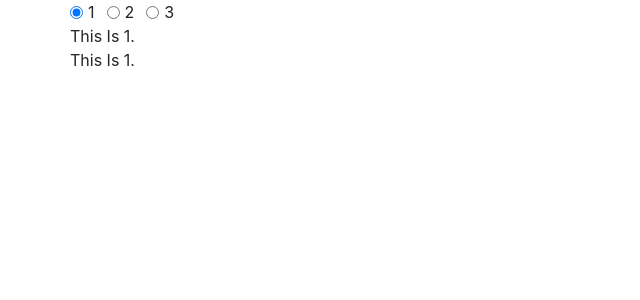
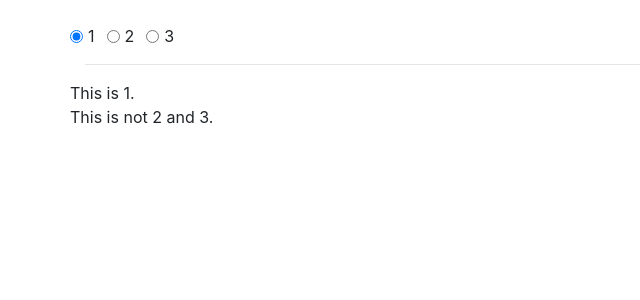
Before and after one commit to chetanpandey21/angular-ivy-xnt8na, an Angular app: page / in a window 1280 px wide. Shown: the top 300 px of the page, without its empty margins (0-640 px from the left). Built offline with nearby package versions, Linux system fonts and the light colour scheme.

Commit message:
1 file modified

```diff
--- a/src/app/app.component.html
+++ b/src/app/app.component.html
@@ -1,4 +1,4 @@
- <div class="container">
+ <div class="container"><br>
   <div class="row">
 
     <div class="form-check form-check-inline">
@@ -14,28 +14,28 @@
     <label class="form-check-label" for="inlineRadio3">3</label>
   </div>
     </div>
-
+<hr>
 <div class="row">
   <div *ngIf='radValue==0'>
-  This Is 1.
+  This is 1.
   </div>
   <div *ngIf='radValue==1'>
-  This Is 2.
+  This is 2.
   </div>
   <div *ngIf='radValue==2'>
-  This Is 3.
+  This is 3.
   </div>
 </div>
 
 <div class="row">
   <ng-template [ngIf]='radValue==0'>
-  This Is 1.
+  This is not 2 and 3.
   </ng-template>
  <ng-template [ngIf]='radValue==1'>
-  This Is 2.
+  This is not 1 and 3.
   </ng-template>
    <ng-template [ngIf]='radValue==2'>
-  This Is 3.
+   This is not 2 and 3.
 </ng-template>
 </div>
     </div>
```
